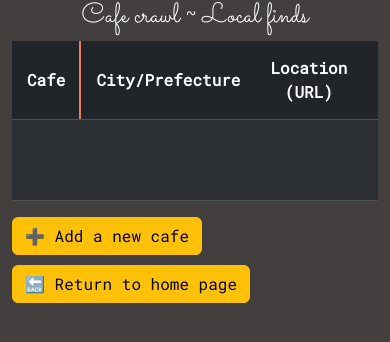
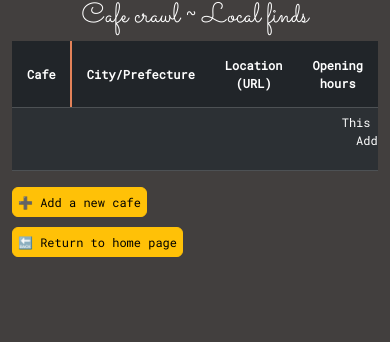
Before and after one commit to CamilleOnoda/Projects, a Flask app: page /cafes in a window 390 px wide. Shown: the top 342 px of the page. Run offline with Flask 3, Linux system fonts and the light colour scheme; some libraries are stand-ins or nearby versions.

Commit message:
Reduce the column width

```diff
--- a/Coffee-and-Wifi/static/css/styles.css
+++ b/Coffee-and-Wifi/static/css/styles.css
@@ -66,6 +66,7 @@ ul li {
 
 /*Buttons on every page*/
 .btn {
+  font-size: 15px;
   margin-bottom: 10px;
   width: fit-content;
 }
@@ -109,9 +110,9 @@ ul li {
   border-right: 1px solid #E38259;
 }
 
-/*Remove the border from the last column*/
-.table th:last-child,
-.table td:last-child {
+/*Remove the border from the last 2 columns*/
+.table th:nth-last-child(2),
+.table td:nth-last-child(2) {
   border-right: none;
 }
 
@@ -125,6 +126,13 @@ ul li {
 .table td {
   text-align: center;
   vertical-align: middle;
+}
+
+/*Reduce column widths*/
+table th.multiline-column,
+table td.multiline-column {
+  overflow: hidden;
+  white-space: normal;
 }
 
 /*Screen below 1000px*/
@@ -147,4 +155,10 @@ ul li {
     background-color: #E38259;
 
   }
+  .table th,
+  .table td,
+  .btn {
+    padding: 5px;
+    font-size: 12px;
+  }
 }
```
